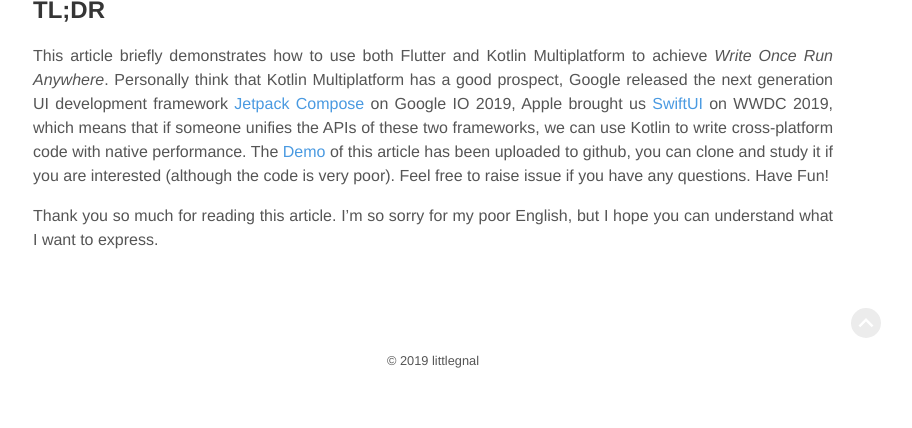
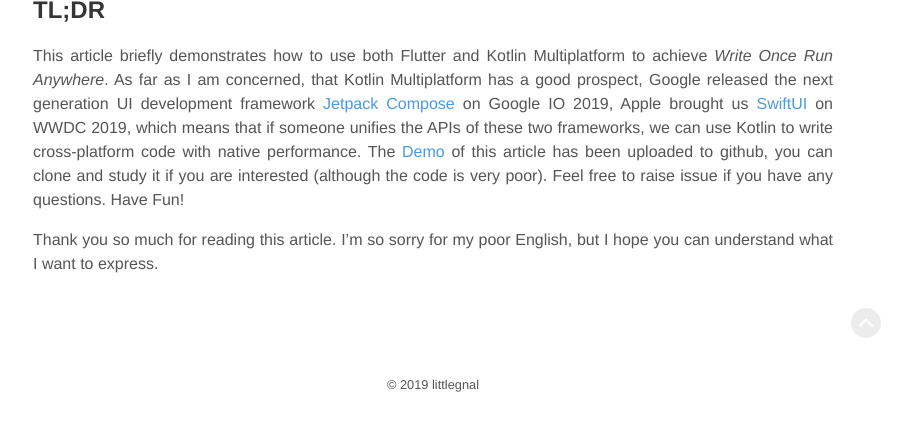
Before and after one commit to littleGnAl/littlegnal.github.io, a Jekyll site: the page built from _posts/2019-07-09-kmpp_flutter_en.md, in a window 1280 px wide and 900 px high, scrolled down 11520 px, cut to the strip 472-900 px from the top of the window. Shown: the whole strip, without its empty margins (207-1119 px from the left). Built offline with Jekyll 4.4.1, drawn with Linux system fonts in a browser that asks for light colours; before the commit the page ends 12396 px from its top, so only the background shows below that; some of the changed text lies outside the part shown.

Commit message:
kmpp + flutter en

```diff
--- a/_posts/2019-07-09-kmpp_flutter_en.md
+++ b/_posts/2019-07-09-kmpp_flutter_en.md
@@ -425,6 +425,6 @@
 ![android](https://raw.githubusercontent.com/littleGnAl/screenshot/master/kmpp-flutter/kmpp_flutter_android.gif)   |   ![ios](https://raw.githubusercontent.com/littleGnAl/screenshot/master/kmpp-flutter/kmpp_flutter_ios.gif)
 
 ## TL;DR
-This article briefly demonstrates how to use both Flutter and Kotlin Multiplatform to achieve *Write Once Run Anywhere*. Personally think that Kotlin Multiplatform has a good prospect,  Google released the next generation UI development framework [Jetpack Compose](https://developer.android.com/jetpack/compose) on Google IO 2019, Apple brought us [SwiftUI](https://developer.apple.com/xcode/swiftui/) on WWDC 2019, which means that if someone unifies the APIs of these two frameworks, we can use Kotlin to write cross-platform code with native performance. The [Demo](https://github.com/littleGnAl/accounting-multiplatform/tree/littlegnal/blog-kmpp-flutter) of this article  has been uploaded to github, you can clone and study it if you are interested (although the code is very poor). Feel free to raise issue if you have any questions. Have Fun!
+This article briefly demonstrates how to use both Flutter and Kotlin Multiplatform to achieve *Write Once Run Anywhere*. As far as I am concerned, that Kotlin Multiplatform has a good prospect,  Google released the next generation UI development framework [Jetpack Compose](https://developer.android.com/jetpack/compose) on Google IO 2019, Apple brought us [SwiftUI](https://developer.apple.com/xcode/swiftui/) on WWDC 2019, which means that if someone unifies the APIs of these two frameworks, we can use Kotlin to write cross-platform code with native performance. The [Demo](https://github.com/littleGnAl/accounting-multiplatform/tree/littlegnal/blog-kmpp-flutter) of this article  has been uploaded to github, you can clone and study it if you are interested (although the code is very poor). Feel free to raise issue if you have any questions. Have Fun!
 
 Thank you so much for reading this article. I'm so sorry for my poor English, but I hope you can understand what I want to express.
```
Also changed, not shown: other parts of _posts/2019-07-09-kmpp_flutter_en.md (+1 -1 lines).
